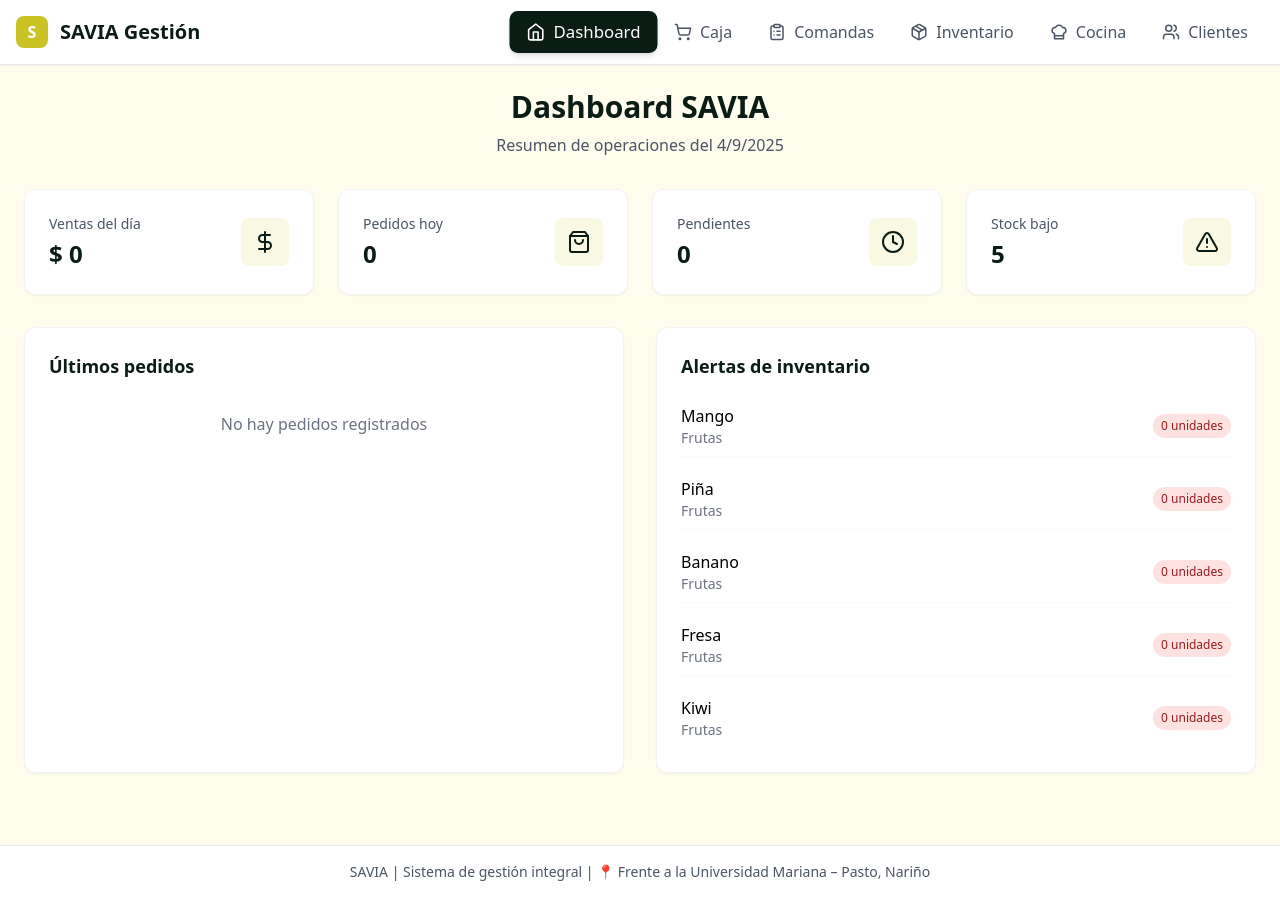
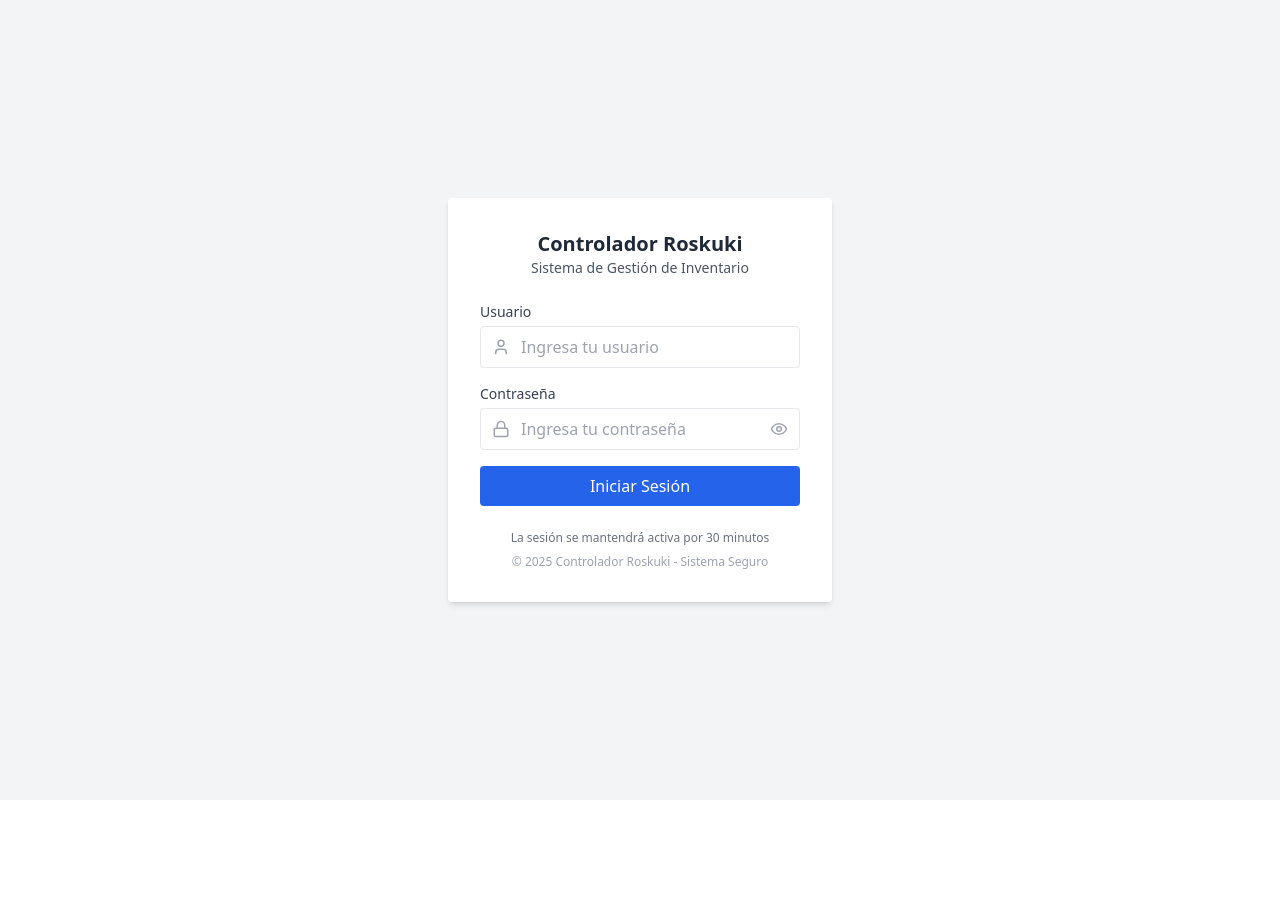
Before and after one commit to javierportillar/saviaInventory, a React (Vite) app: page / in a window 1280 px wide. After the commit the page ends 800 px from the top, so only its background shows below. Built offline with nearby package versions, Linux system fonts and the light colour scheme.

Commit message:
added states for users

```diff
--- a/src/App.tsx
+++ b/src/App.tsx
@@ -1,6 +1,7 @@
-import React, { useMemo, useState } from 'react';
-import { Order, MenuItem, ModuleType, Customer } from './types';
+import React, { useEffect, useMemo, useState } from 'react';
+import { Order, MenuItem, ModuleType, Customer, User } from './types';
 import { Navigation } from './components/Navigation';
+import { Login } from './components/Login';
 import { Dashboard } from './components/Dashboard';
 import { Caja } from './components/Caja';
 import { Comandas } from './components/Comandas';
@@ -12,6 +13,7 @@ import { useLocalStorage } from './hooks/useLocalStorage';
 
 function App() {
   const [activeModule, setActiveModule] = useState<ModuleType>('dashboard');
+  const [user, setUser] = useLocalStorage<User | null>('savia-user', null);
   const [orders, setOrders] = useLocalStorage<Order[]>('savia-orders', []);
   const parsedOrders = useMemo(
     () =>
@@ -81,6 +83,12 @@ function App() {
     setCustomers(prev => prev.filter(c => c.id !== id));
   };
 
+  useEffect(() => {
+    if (user) {
+      setActiveModule(user.role === 'admin' ? 'dashboard' : 'caja');
+    }
+  }, [user]);
+
   const renderModule = () => {
     switch (activeModule) {
       case 'dashboard':
@@ -139,11 +147,17 @@ function App() {
     }
   };
 
+  if (!user) {
+    return <Login onLogin={setUser} />;
+  }
+
   return (
     <div className="min-h-screen" style={{ backgroundColor: COLORS.beige }}>
       <Navigation
         activeModule={activeModule}
         onModuleChange={setActiveModule}
+        user={user}
+        onLogout={() => setUser(null)}
       />
 
       <main className="transition-all duration-300 ease-in-out">
--- /dev/null
+++ b/src/components/Login.tsx
@@ -0,0 +1,87 @@
+import React, { useState } from 'react';
+import { authenticate } from '../data/users';
+import { User } from '../types';
+import { Eye, EyeOff, Lock, User as UserIcon } from 'lucide-react';
+
+interface LoginProps {
+  onLogin: (user: User) => void;
+}
+
+export function Login({ onLogin }: LoginProps) {
+  const [username, setUsername] = useState('');
+  const [password, setPassword] = useState('');
+  const [error, setError] = useState('');
+  const [showPassword, setShowPassword] = useState(false);
+
+  const handleSubmit = (e: React.FormEvent) => {
+    e.preventDefault();
+    const user = authenticate(username, password);
+    if (user) {
+      onLogin(user);
+    } else {
+      setError('Credenciales inválidas');
+    }
+  };
+
+  return (
+    <div className="min-h-screen flex items-center justify-center bg-gray-100">
+      <div className="bg-white p-8 rounded shadow-md w-96">
+        <h1 className="text-xl font-bold text-center text-gray-800">Controlador Roskuki</h1>
+        <p className="text-center text-sm text-gray-600 mb-6">Sistema de Gestión de Inventario</p>
+        <form onSubmit={handleSubmit}>
+          <label className="block text-sm font-medium text-gray-700 mb-1" htmlFor="username">
+            Usuario
+          </label>
+          <div className="relative mb-4">
+            <input
+              id="username"
+              name="username"
+              autoComplete="username"
+              value={username}
+              onChange={e => setUsername(e.target.value)}
+              placeholder="Ingresa tu usuario"
+              className="w-full pl-10 p-2 border rounded"
+            />
+            <UserIcon className="absolute left-3 top-1/2 -translate-y-1/2 text-gray-400" size={18} />
+          </div>
+          <label className="block text-sm font-medium text-gray-700 mb-1" htmlFor="password">
+            Contraseña
+          </label>
+          <div className="relative mb-4">
+            <input
+              id="password"
+              name="password"
+              type={showPassword ? 'text' : 'password'}
+              autoComplete="current-password"
+              value={password}
+              onChange={e => setPassword(e.target.value)}
+              placeholder="Ingresa tu contraseña"
+              className="w-full pl-10 pr-10 p-2 border rounded"
+            />
+            <Lock className="absolute left-3 top-1/2 -translate-y-1/2 text-gray-400" size={18} />
+            <button
+              type="button"
+              onClick={() => setShowPassword(!showPassword)}
+              className="absolute right-3 top-1/2 -translate-y-1/2 text-gray-400"
+            >
+              {showPassword ? <EyeOff size={18} /> : <Eye size={18} />}
+            </button>
+          </div>
+          {error && <div className="text-red-500 text-sm mb-3">{error}</div>}
+          <button
+            type="submit"
+            className="w-full bg-blue-600 text-white py-2 rounded hover:bg-blue-700"
+          >
+            Iniciar Sesión
+          </button>
+        </form>
+        <p className="text-center text-xs text-gray-500 mt-6">
+          La sesión se mantendrá activa por 30 minutos
+        </p>
+        <p className="text-center text-xs text-gray-400 mt-2">
+          © 2025 Controlador Roskuki - Sistema Seguro
+        </p>
+      </div>
+    </div>
+  );
+}
--- a/src/components/Navigation.tsx
+++ b/src/components/Navigation.tsx
@@ -1,18 +1,21 @@
 import React from 'react';
-import { ModuleType } from '../types';
+import { ModuleType, User } from '../types';
 import {
   Home,
   ShoppingCart,
   ClipboardList,
   Package,
   ChefHat,
-  Users
+  Users,
+  LogOut
 } from 'lucide-react';
 import { COLORS } from '../data/menu';
 
 interface NavigationProps {
   activeModule: ModuleType;
   onModuleChange: (module: ModuleType) => void;
+  user: User;
+  onLogout: () => void;
 }
 
 const modules = [
@@ -24,7 +27,12 @@ const modules = [
   { id: 'clientes' as ModuleType, label: 'Clientes', icon: Users },
 ];
 
-export function Navigation({ activeModule, onModuleChange }: NavigationProps) {
+export function Navigation({ activeModule, onModuleChange, user, onLogout }: NavigationProps) {
+  const allowedModules =
+    user.role === 'admin'
+      ? modules
+      : modules.filter(m => ['caja', 'comandas', 'cocina', 'clientes'].includes(m.id));
+
   return (
     <nav className="bg-white border-b border-gray-200 sticky top-0 z-50 shadow-sm">
       <div className="max-w-7xl mx-auto px-4">
@@ -41,8 +49,8 @@ export function Navigation({ activeModule, onModuleChange }: NavigationProps) {
             </h1>
           </div>
 
-          <div className="flex space-x-1">
-            {modules.map(({ id, label, icon: Icon }) => (
+          <div className="flex space-x-1 items-center">
+            {allowedModules.map(({ id, label, icon: Icon }) => (
               <button
                 key={id}
                 onClick={() => onModuleChange(id)}
@@ -61,6 +69,13 @@ export function Navigation({ activeModule, onModuleChange }: NavigationProps) {
                 <span className="font-medium hidden sm:inline">{label}</span>
               </button>
             ))}
+            <button
+              onClick={onLogout}
+              className="flex items-center gap-2 px-4 py-2 rounded-lg text-gray-600 hover:text-gray-900 hover:bg-gray-100"
+            >
+              <LogOut size={18} />
+              <span className="font-medium hidden sm:inline">Salir</span>
+            </button>
           </div>
         </div>
       </div>
--- /dev/null
+++ b/src/data/users.ts
@@ -0,0 +1,15 @@
+import { User } from '../types';
+
+interface UserCredential extends User {
+  password: string;
+}
+
+export const USERS: UserCredential[] = [
+  { username: 'admin', password: '299381Be@', role: 'admin' },
+  { username: 'employe1', password: 'Savia123', role: 'employee' },
+];
+
+export function authenticate(username: string, password: string): User | null {
+  const user = USERS.find(u => u.username === username && u.password === password);
+  return user ? { username: user.username, role: user.role } : null;
+}
```
Also changed, not shown: src/types/index.ts (+7 -0 lines).
